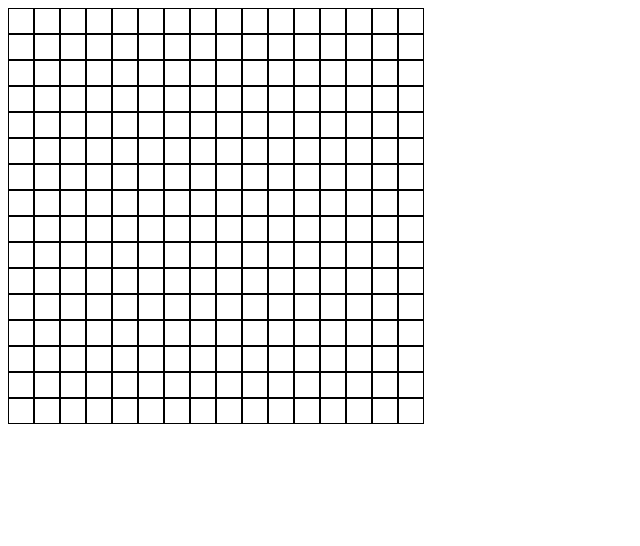
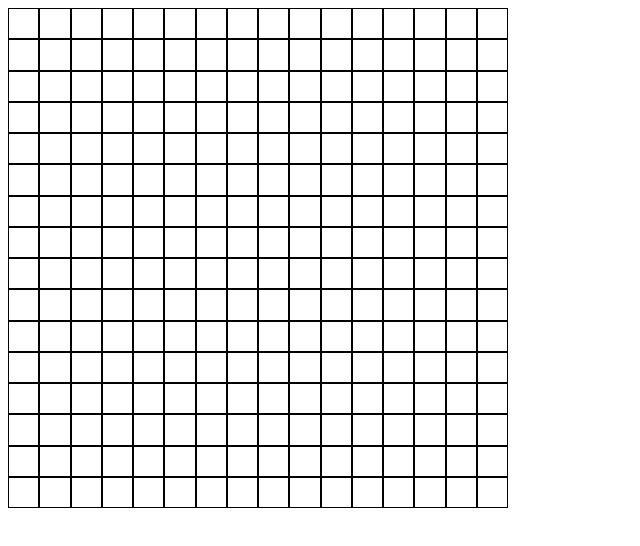
Before and after one commit to sankethirani/etch-a-sketch, a plain HTML site: page index.html in a window 1280 px wide. Shown: the whole page, without its empty margins (0-640 px from the left). Drawn offline with Linux system fonts and the light colour scheme.

Commit message:
Update grid-container display to grid

```diff
--- a/style.css
+++ b/style.css
@@ -1,9 +1,13 @@
+#grid-container {
+    height: 500px;
+    width: 500px;
+    display: grid;
+}
 #grid-container div {
     display: flex;
 }
 
 #grid-container div div{
-    height: 24px;
-    width: 24px;
+    flex: 1 1 0;
     border: 1px solid black;
 }
```
